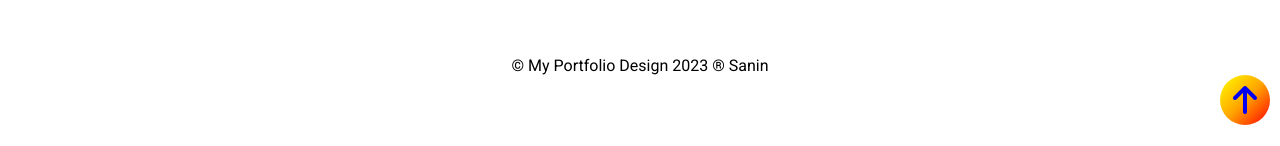
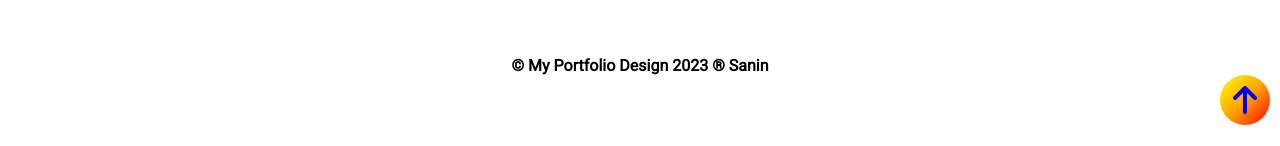
Before and after one commit to sanin-mn/portfolio, a plain HTML site: page index.html in a window 1280 px wide. Shown: the part 1726-1872 px from the top of the page. Drawn offline with Linux system fonts and the light colour scheme.

Commit message:
footer text weight changed

```diff
--- a/index.html
+++ b/index.html
@@ -169,7 +169,7 @@
 
         <!-- footer section-->
         <footer>
-            <p style="text-align: center;">&copy; My Portfolio Design 2023 &reg; Sanin</p>
+            <p style="text-align: center; font-weight: bold;">&copy; My Portfolio Design 2023 &reg; Sanin</p>
             <div class="up-arrow">
                 <a href="#container"><i class="fa-solid fa-arrow-up fa-2x"></i></a>
             </div>
```
